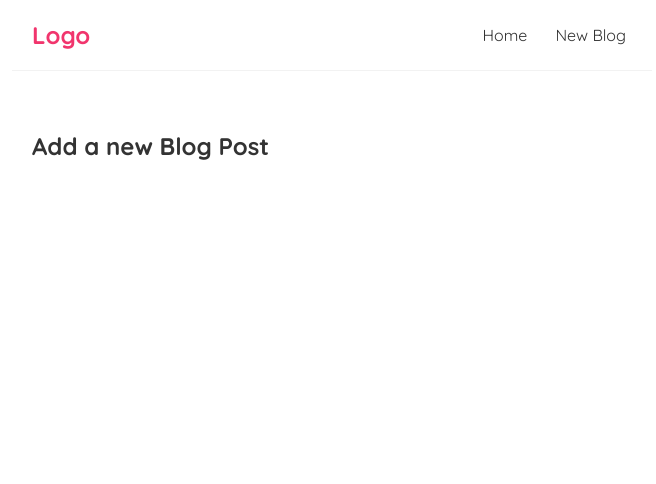
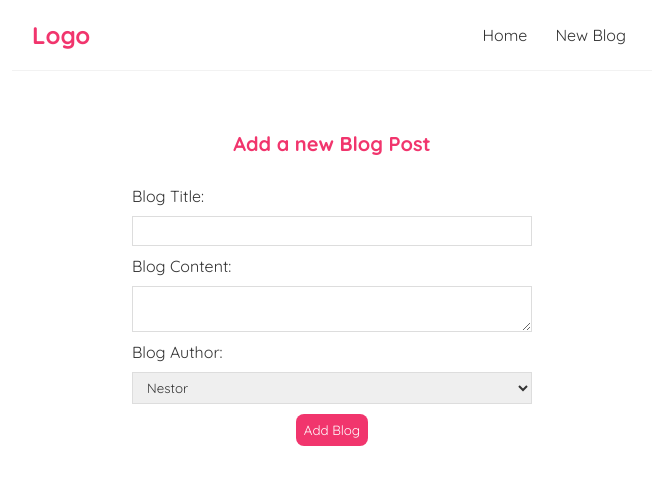
Before and after one commit to nestor-pineda/React-Travel-Blog, a React (Create React App) app: page /create in a window 1280 px wide. Shown: the top 484 px of the page, without its empty margins (308-964 px from the left). Built offline with nearby package versions, Linux system fonts and the light colour scheme.

Commit message:
New Blog Post form created using onChange function to triggfer the new state of the input fields

```diff
--- a/src/Create.jsx
+++ b/src/Create.jsx
@@ -1,7 +1,28 @@
+import { useState } from "react";
+
 const Create = () => {
+  const [title, setTitle] = useState("");
+  const [content, setContent] = useState("");
+  const [author, setAuthor] = useState("");
   return (
     <div className="create">
       <h2>Add a new Blog Post</h2>
+      <form>
+        <label>Blog Title:</label>
+        <input type="text" required value={title} onChange={(e) => setTitle(e.target.value)} />
+        <label>Blog Content:</label>
+        <textarea required value={content} onChange={(e) => setContent(e.target.value)} />
+
+        <label>Blog Author:</label>
+        <select value={author} onChange={(e) => setAuthor(e.target.value)}>
+          <option value="Nestor">Nestor</option>
+          <option value="Raquel">Raquel</option>
+        </select>
+        <button>Add Blog</button>
+      </form>
+      <p>{title}</p>
+      <p>{content}</p>
+      <p>{author}</p>
     </div>
   );
 };
--- a/src/index.css
+++ b/src/index.css
@@ -48,40 +48,58 @@
   color: #f1356d;
   margin-bottom: 8px;
 }
-
-/*Spinner*/
-
-.lds-ripple {
-  display: inline-block;
-  position: relative;
-  width: 80px;
-  height: 80px;
-}
-.lds-ripple div {
-  position: absolute;
-  border: 4px solid #cef;
-  opacity: 1;
-  border-radius: 50%;
-  animation: lds-ripple 1s cubic-bezier(0, 0.2, 0.8, 1) infinite;
-}
-.lds-ripple div:nth-child(2) {
-  animation-delay: -0.5s;
-}
-@keyframes lds-ripple {
-  0% {
-    top: 36px;
-    left: 36px;
-    width: 0;
-    height: 0;
-    opacity: 1;
-  }
-  100% {
-    top: 0px;
-    left: 0px;
-    width: 72px;
-    height: 72px;
-    opacity: 0;
-  }
+.blog-preview a {
+  text-decoration: none;
 }
 
-/*Spiner Ends*/
+/* blog details page */
+.blog-details h2 {
+  font-size: 20px;
+  color: #f1356d;
+  margin-bottom: 10px;
+}
+.blog-details div {
+  margin: 20px 0;
+}
+.blog-details button {
+  background: #f1356d;
+  color: #fff;
+  border: 0;
+  padding: 8px;
+  border-radius: 8px;
+  cursor: pointer;
+}
+
+/* create new blog form */
+.create {
+  max-width: 400px;
+  margin: 0 auto;
+  text-align: center;
+}
+.create label {
+  text-align: left;
+  display: block;
+}
+.create h2 {
+  font-size: 20px;
+  color: #f1356d;
+  margin-bottom: 30px;
+}
+.create input,
+.create textarea,
+.create select {
+  width: 100%;
+  padding: 6px 10px;
+  margin: 10px 0;
+  border: 1px solid #ddd;
+  box-sizing: border-box;
+  display: block;
+}
+.create button {
+  background: #f1356d;
+  color: #fff;
+  border: 0;
+  padding: 8px;
+  border-radius: 8px;
+  cursor: pointer;
+}
```
